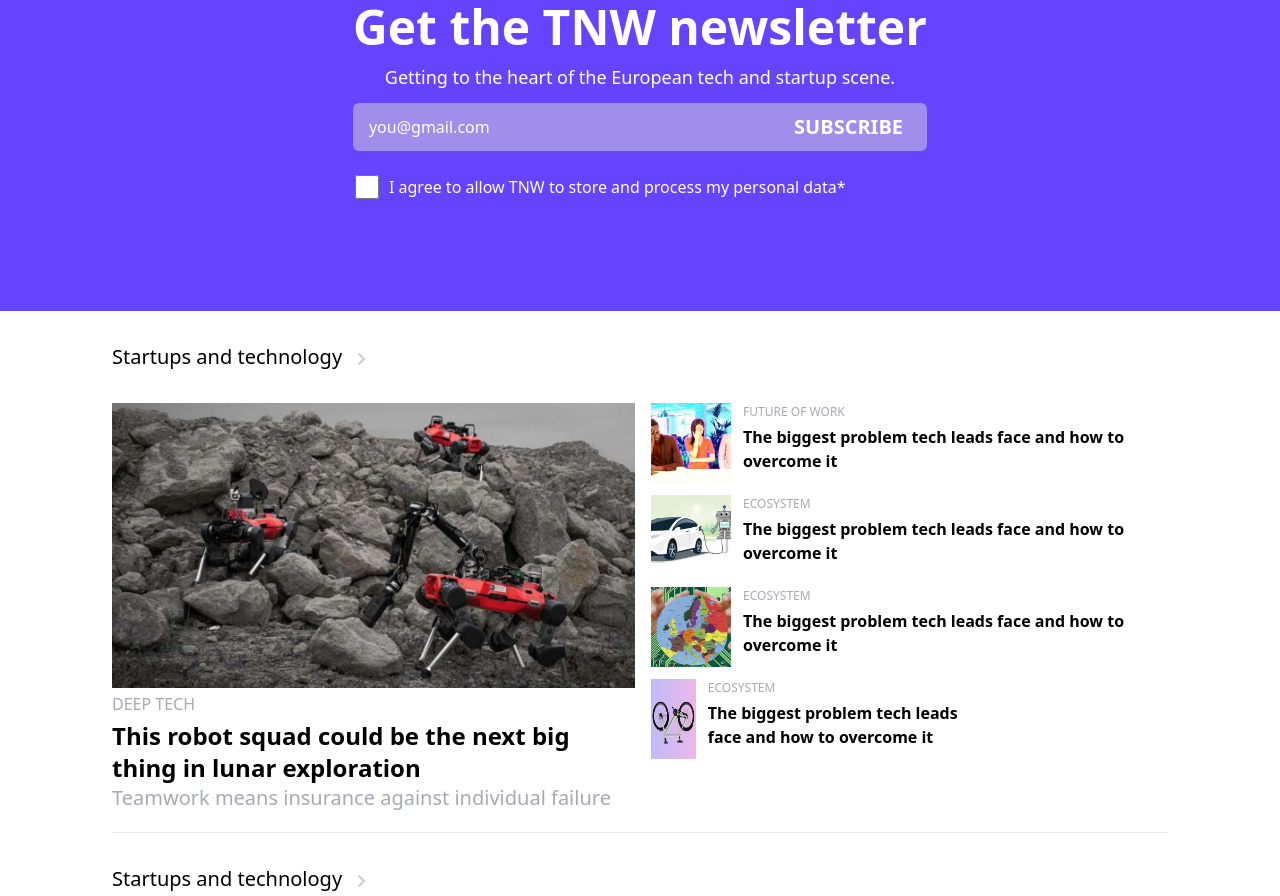
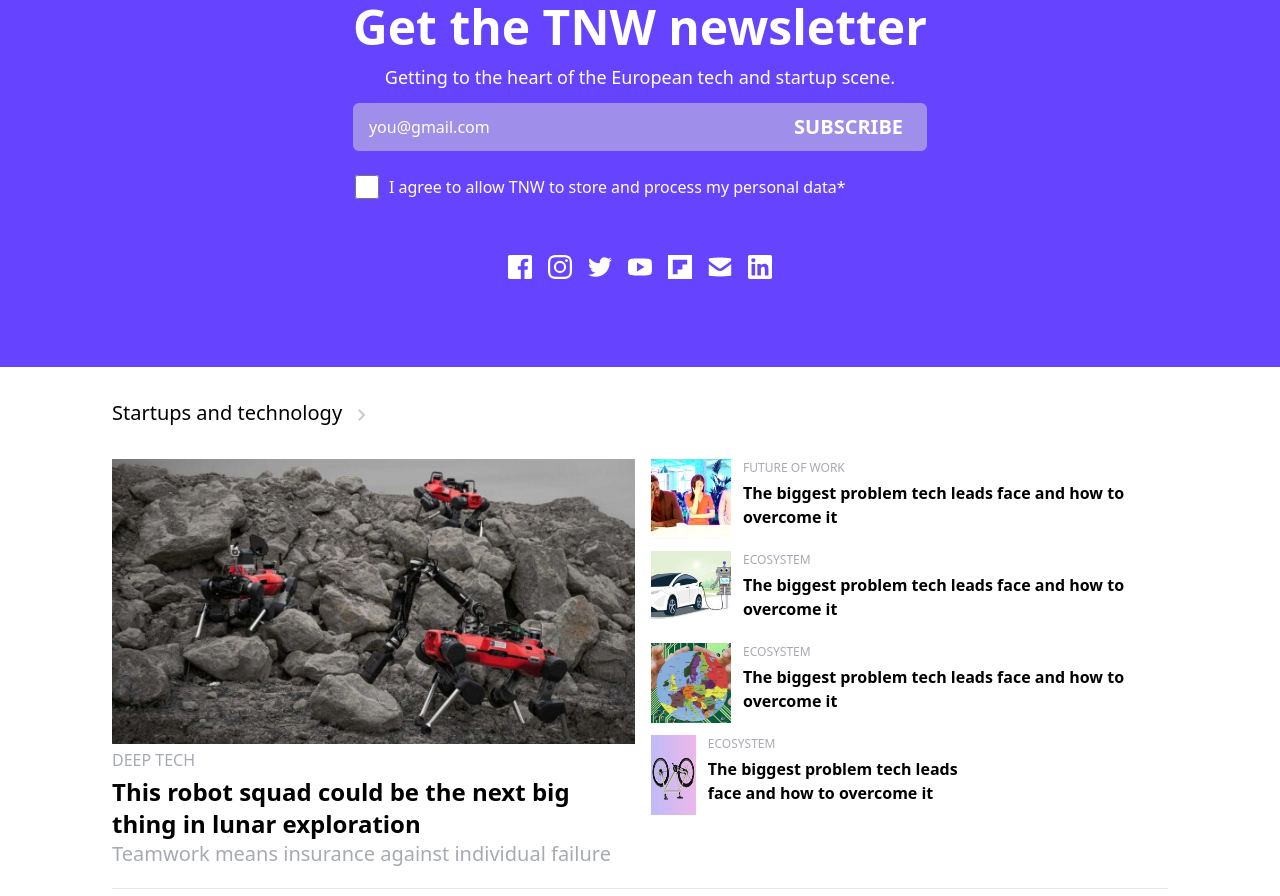
Before and after one commit to gasangw/Next-Web, a website built with Vite: page index.html in a window 1280 px wide. Shown: the part 1387-2283 px from the top of the page. Built offline with nearby package versions, Linux system fonts and the light colour scheme.

Commit message:
Add icons to the footer section and subscribe area

```diff
--- a/index.html
+++ b/index.html
@@ -151,7 +151,17 @@
                         <p>I agree to allow TNW to store and process my personal data*</p>
                        </div>
                     </form>
-
+                   </div>
+                   <div class="flex justify-center items-center">
+                     <ul class="flex gap-4 pt-8">
+                        <li><img src="Images/svgexport-19.svg" alt="icons" /></li>
+                        <li><img src="Images/svgexport-20.svg" alt="icons" /></li>
+                        <li><img src="Images/svgexport-21.svg" alt="icons" /></li>
+                        <li><img src="Images/svgexport-22.svg" alt="icons" /></li>
+                        <li><img src="Images/svgexport-23.svg" alt="icons" /></li>
+                        <li><img src="Images/svgexport-24.svg" alt="icons" /></li>
+                        <li><img src="Images/svgexport-25.svg" alt="icons" /></li>
+                      </ul>
                    </div>
                 </div>
                 <br>
@@ -475,8 +485,24 @@
           </div>
         </section>
     </main>
-    <footer class="bg-black">
+    <footer class="bg-black text-white">
+        <div class="container py-16 grid grid-cols-1 md:grid-cols-2">
+          <div class="flex flex-col text-left">
+             <img src="Images/logo.svg" alt="logo" class="w-32"/>
+             <h3 class="text-xl font-bold pt-3">The heart of tech</h3>
+             <ul class="flex gap-4 pt-8">
+               <li><img src="Images/svgexport-19.svg" alt="icons" /></li>
+               <li><img src="Images/svgexport-20.svg" alt="icons" /></li>
+               <li><img src="Images/svgexport-21.svg" alt="icons" /></li>
+               <li><img src="Images/svgexport-22.svg" alt="icons" /></li>
+               <li><img src="Images/svgexport-23.svg" alt="icons" /></li>
+               <li><img src="Images/svgexport-24.svg" alt="icons" /></li>
+               <li><img src="Images/svgexport-25.svg" alt="icons" /></li>
+             </ul>
+          </div>
 
+          <div></div>
+        </div>
     </footer>
 </body>
 </html>
```
Also changed, not shown: Images/email.svg (added), Images/facebook.svg (added), Images/instagra.svg (added), Images/logo.svg (added), Images/squarebox.svg (added), Images/twitter.svg (added), Images/youtube.svg (added).
